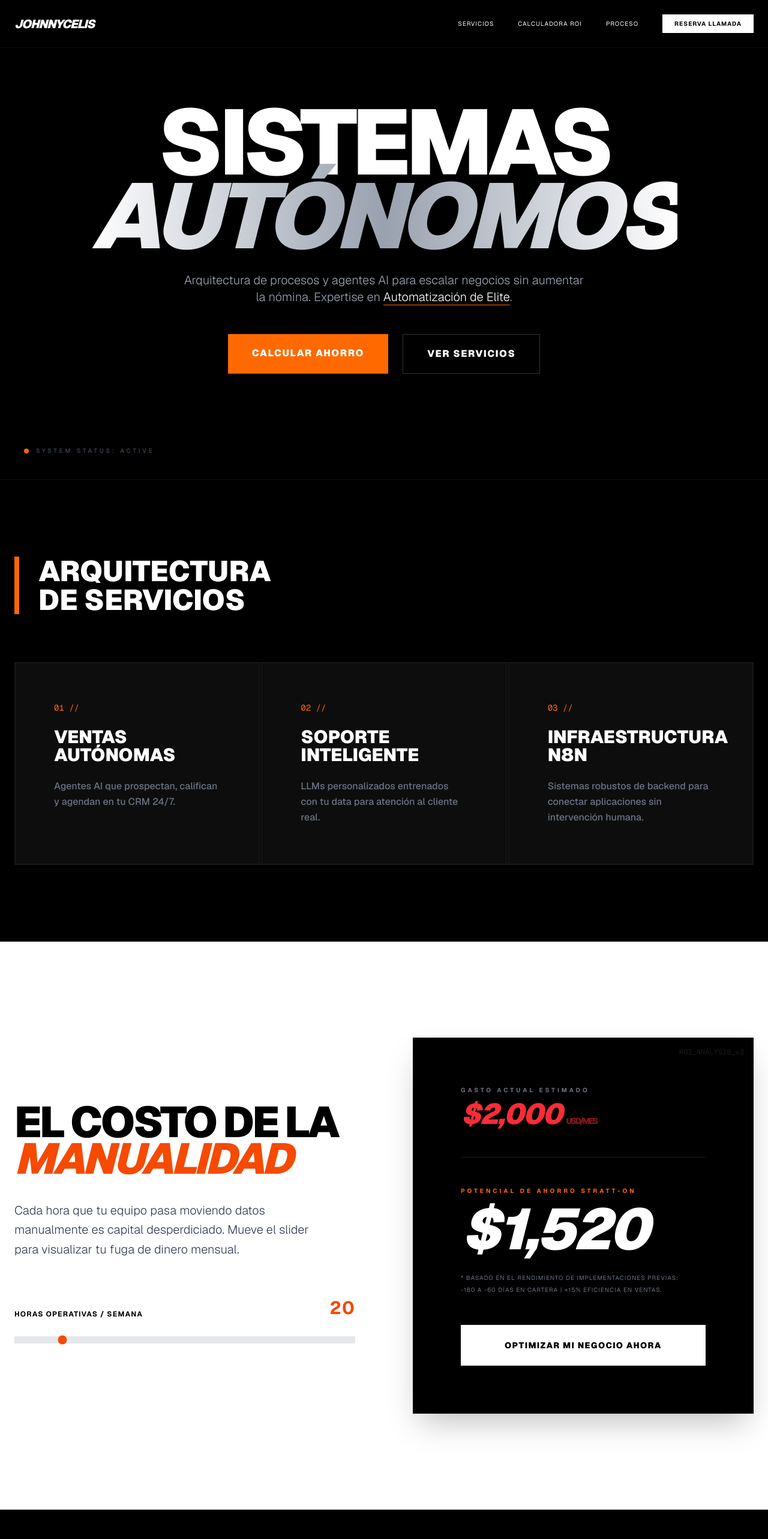
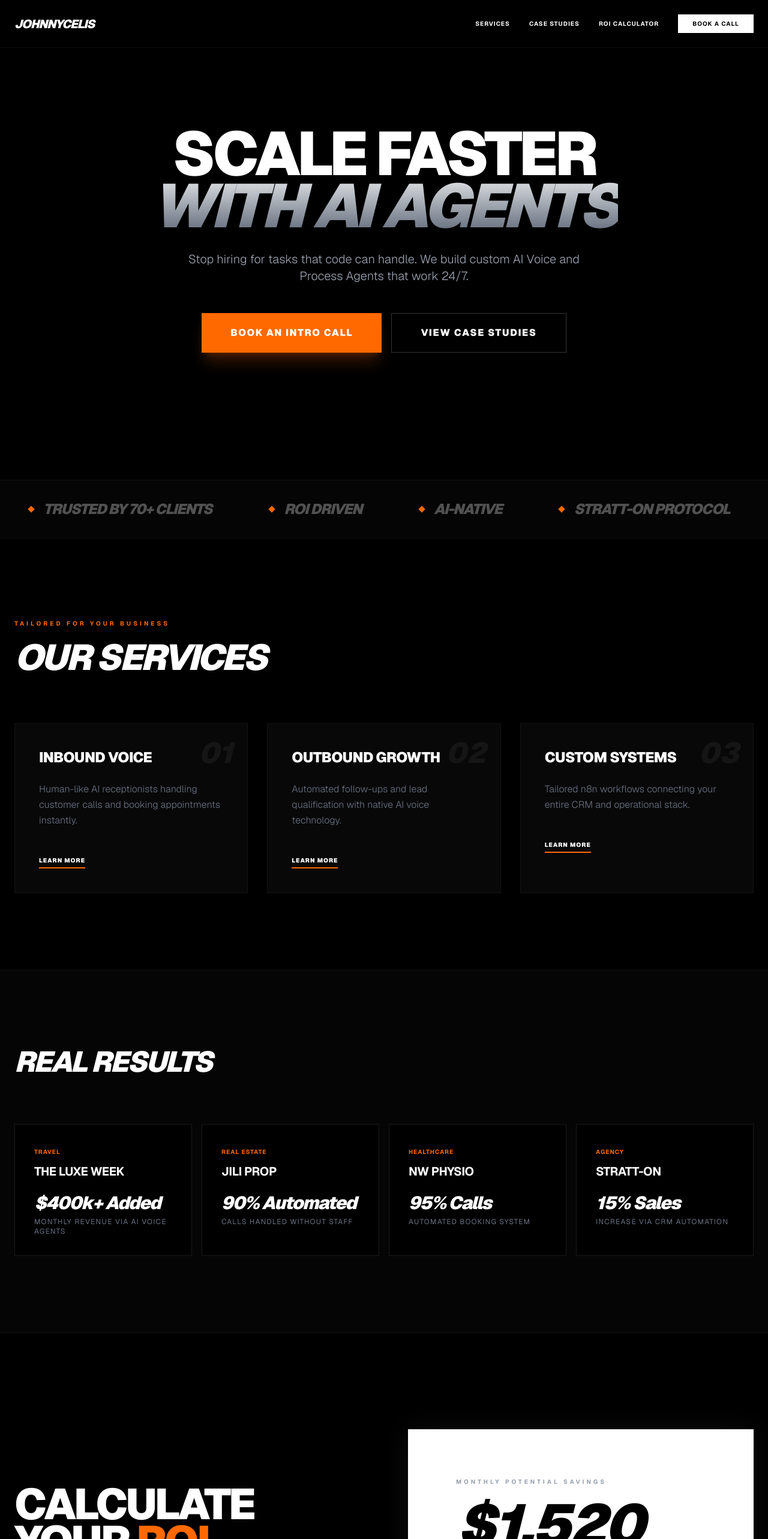
Before and after one commit to jcelisstratton-blip/johnnycelis-web, a Next.js app: page / in a window 1280 px wide. Shown: the top 2566 px of the page at 60% size. Built offline with nearby package versions, Linux system fonts and the light colour scheme.

Commit message:
final: full emulation of inflate agency with industrial noir style

```diff
--- a/src/app/page.tsx
+++ b/src/app/page.tsx
@@ -3,155 +3,142 @@
 import React, { useState } from 'react';
 
 export default function Home() {
-  // Lógica de la Calculadora de ROI
   const [hours, setHours] = useState(20);
-  const costPerHour = 25; // Promedio de costo operativo por hora
+  const costPerHour = 25;
   const monthlyCost = hours * costPerHour * 4;
-  const aiCost = (monthlyCost * 0.24); // La IA optimiza el 76% del costo aprox.
+  const aiCost = (monthlyCost * 0.24);
   const savings = monthlyCost - aiCost;
 
   return (
     <main className="min-h-screen bg-black text-white selection:bg-orange-500 font-sans overflow-x-hidden">
 
-      {/* --- NAV (Sticky & Minimal) --- */}
-      <nav className="fixed top-0 w-full z-50 p-6 flex justify-between items-center bg-black/80 backdrop-blur-md border-b border-white/5 uppercase tracking-widest text-[10px]">
+      {/* --- NAV (Glassmorphism) --- */}
+      <nav className="fixed top-0 w-full z-[100] p-6 flex justify-between items-center bg-black/80 backdrop-blur-md border-b border-white/5 uppercase tracking-widest text-[10px]">
         <span className="font-black text-xl italic tracking-tighter">JOHNNYCELIS</span>
-        <div className="hidden md:flex space-x-10 items-center">
-          <a href="#servicios" className="hover:text-orange-500 transition-colors">Servicios</a>
-          <a href="#roi" className="hover:text-orange-500 transition-colors">Calculadora ROI</a>
-          <a href="#proceso" className="hover:text-orange-500 transition-colors">Proceso</a>
-          <a
-            href="https://calendly.com/tu-link"
-            target="_blank"
-            className="bg-white text-black px-5 py-2 hover:bg-orange-500 hover:text-white transition-all font-bold"
-          >
-            Reserva Llamada
-          </a>
+        <div className="hidden md:flex space-x-8 items-center font-bold">
+          <a href="#services" className="hover:text-orange-500 transition-colors">Services</a>
+          <a href="#cases" className="hover:text-orange-500 transition-colors">Case Studies</a>
+          <a href="#calculator" className="hover:text-orange-500 transition-colors">ROI Calculator</a>
+          <a href="https://calendly.com/tu-link" className="bg-white text-black px-6 py-2 hover:bg-orange-500 hover:text-white transition-all">Book a Call</a>
         </div>
       </nav>
 
-      {/* --- HERO SECTION (High Impact) --- */}
-      <section className="relative h-screen flex flex-col items-center justify-center px-6 border-b border-white/5">
-        <div className="absolute top-40 right-10 text-orange-500/10 font-mono text-[18vw] font-black -z-10 select-none pointer-events-none">
-          AI
-        </div>
-        <h1 className="text-[12vw] leading-[0.8] font-black uppercase text-center tracking-tighter mb-8">
-          Sistemas<br />
-          <span className="text-transparent bg-clip-text bg-gradient-to-r from-white via-gray-400 to-white italic">Autónomos</span>
+      {/* --- HERO --- */}
+      <section className="relative h-screen flex flex-col items-center justify-center px-6 text-center">
+        <div className="absolute inset-0 bg-[radial-gradient(circle_at_center,_var(--tw-gradient-stops))] from-orange-500/10 via-transparent to-transparent opacity-50" />
+        <h1 className="text-[10vw] md:text-[8vw] leading-[0.85] font-black uppercase tracking-tighter mb-8 z-10">
+          Scale Faster<br />
+          <span className="text-transparent bg-clip-text bg-gradient-to-b from-white to-gray-600 italic">With AI Agents</span>
         </h1>
-        <p className="max-w-2xl text-center text-gray-400 text-lg md:text-xl font-light mb-12">
-          Arquitectura de procesos y agentes AI para escalar negocios sin aumentar la nómina.
-          Expertise en <span className="text-white border-b border-orange-500">Automatización de Elite</span>.
+        <p className="max-w-2xl text-gray-400 text-lg md:text-xl font-light mb-12 z-10">
+          Stop hiring for tasks that code can handle. We build custom AI Voice and Process Agents that work 24/7.
         </p>
-        <div className="flex flex-col md:flex-row gap-6">
-          <a href="#roi" className="bg-orange-500 px-10 py-5 font-black uppercase tracking-widest hover:bg-white hover:text-black transition-all text-center">
-            Calcular Ahorro
-          </a>
-          <a href="#servicios" className="border border-white/20 px-10 py-5 font-black uppercase tracking-widest hover:bg-white hover:text-black transition-all text-center">
-            Ver Servicios
-          </a>
-        </div>
-
-        {/* Floating Indicator */}
-        <div className="absolute bottom-10 left-10 flex items-center gap-3 text-[10px] uppercase tracking-[0.4em] text-gray-600">
-          <div className="w-2 h-2 bg-orange-500 rounded-full animate-pulse" />
-          System Status: Active
+        <div className="z-10 flex flex-col md:flex-row gap-4">
+          <button className="bg-orange-500 px-12 py-5 font-black uppercase tracking-widest hover:scale-105 transition-all shadow-xl shadow-orange-500/20">Book an Intro Call</button>
+          <button className="border border-white/20 px-12 py-5 font-black uppercase tracking-widest hover:bg-white hover:text-black transition-all">View Case Studies</button>
         </div>
       </section>
 
-      {/* --- SERVICIOS (Grid Brutalista) --- */}
-      <section id="servicios" className="py-32 px-6 max-w-7xl mx-auto">
-        <h2 className="text-5xl font-black uppercase mb-20 border-l-8 border-orange-500 pl-8">
-          Arquitectura<br />de Servicios
-        </h2>
-        <div className="grid md:grid-cols-3 gap-1 bg-white/5 border border-white/5">
+      {/* --- MARQUEE (Social Proof) --- */}
+      <div className="py-8 border-y border-white/5 bg-white/[0.02] overflow-hidden whitespace-nowrap">
+        <div className="animate-marquee flex items-center">
+          {[1, 2].map((group) => (
+            <div key={group} className="flex items-center">
+              {["TRUSTED BY 70+ CLIENTS", "ROI DRIVEN", "AI-NATIVE", "STRATT-ON PROTOCOL", "n8n EXPERTS", "24/7 AUTOMATION"].map((text, i) => (
+                <div key={i} className="mx-12 flex items-center gap-4">
+                  <div className="w-2 h-2 bg-orange-500 rotate-45" />
+                  <span className="text-2xl font-black uppercase opacity-30 tracking-tighter italic">{text}</span>
+                </div>
+              ))}
+            </div>
+          ))}
+        </div>
+      </div>
+
+      {/* --- SERVICES (Inflate Style) --- */}
+      <section id="services" className="py-32 px-6 max-w-7xl mx-auto">
+        <div className="mb-20">
+          <span className="text-orange-500 font-bold uppercase tracking-[0.4em] text-[10px]">Tailored for your business</span>
+          <h2 className="text-6xl font-black uppercase tracking-tighter mt-4 italic">Our Services</h2>
+        </div>
+        <div className="grid md:grid-cols-3 gap-8">
           {[
-            { t: "Ventas Autónomas", d: "Agentes AI que prospectan, califican y agendan en tu CRM 24/7." },
-            { t: "Soporte Inteligente", d: "LLMs personalizados entrenados con tu data para atención al cliente real." },
-            { t: "Infraestructura n8n", d: "Sistemas robustos de backend para conectar aplicaciones sin intervención humana." }
+            { t: "Inbound Voice", d: "Human-like AI receptionists handling customer calls and booking appointments instantly." },
+            { t: "Outbound Growth", d: "Automated follow-ups and lead qualification with native AI voice technology." },
+            { t: "Custom Systems", d: "Tailored n8n workflows connecting your entire CRM and operational stack." }
           ].map((s, i) => (
-            <div key={i} className="p-16 hover:bg-orange-500 group transition-all cursor-crosshair border border-white/5">
-              <span className="text-orange-500 group-hover:text-black font-mono mb-6 block text-sm">0{i+1} //</span>
-              <h3 className="text-3xl font-black uppercase mb-6 group-hover:text-black leading-none">{s.t}</h3>
-              <p className="text-gray-500 group-hover:text-black font-medium leading-relaxed">{s.d}</p>
+            <div key={i} className="group p-10 bg-white/[0.03] border border-white/5 hover:border-orange-500/50 transition-all relative">
+              <div className="text-5xl font-black opacity-5 absolute top-6 right-6 italic">0{i+1}</div>
+              <h3 className="text-2xl font-black uppercase mb-6 tracking-tight group-hover:text-orange-500 transition-colors">{s.t}</h3>
+              <p className="text-gray-500 font-light leading-relaxed mb-10">{s.d}</p>
+              <a href="#" className="inline-block border-b-2 border-orange-500 pb-1 text-[10px] font-black uppercase tracking-widest">Learn More</a>
             </div>
           ))}
         </div>
       </section>
 
-      {/* --- CALCULADORA ROI (Interacción Dinámica) --- */}
-      <section id="roi" className="bg-white text-black py-40 px-6">
-        <div className="max-w-7xl mx-auto grid lg:grid-cols-2 gap-24 items-center">
-          <div>
-            <h2 className="text-7xl font-black uppercase leading-[0.85] mb-10 tracking-tighter">
-              El costo de la<br /><span className="text-orange-600 italic">Manualidad</span>
-            </h2>
-            <p className="text-xl font-light mb-16 max-w-lg leading-relaxed text-gray-700">
-              Cada hora que tu equipo pasa moviendo datos manualmente es capital desperdiciado.
-              Mueve el slider para visualizar tu fuga de dinero mensual.
-            </p>
-
-            <div className="space-y-6">
-              <div className="flex justify-between items-end uppercase font-bold text-xs tracking-widest">
-                <span>Horas operativas / Semana</span>
-                <span className="text-3xl text-orange-600">{hours}</span>
+      {/* --- CASE STUDIES (ROI Cards) --- */}
+      <section id="cases" className="py-32 bg-white/[0.02] border-y border-white/5">
+        <div className="max-w-7xl mx-auto px-6">
+          <h2 className="text-5xl font-black uppercase mb-20 tracking-tighter italic">Real Results</h2>
+          <div className="grid md:grid-cols-2 lg:grid-cols-4 gap-4">
+            {[
+              { label: "Travel", client: "The Luxe Week", metric: "$400k+ Added", desc: "Monthly revenue via AI Voice Agents" },
+              { label: "Real Estate", client: "Jili Prop", metric: "90% Automated", desc: "Calls handled without staff" },
+              { label: "Healthcare", client: "NW Physio", metric: "95% Calls", desc: "Automated booking system" },
+              { label: "Agency", client: "Stratt-On", metric: "15% Sales", desc: "Increase via CRM automation" }
+            ].map((c, i) => (
+              <div key={i} className="p-8 bg-black border border-white/10 hover:-translate-y-2 transition-all">
+                <span className="text-orange-500 text-[10px] font-bold uppercase tracking-widest">{c.label}</span>
+                <h4 className="text-xl font-bold mt-2 mb-6 uppercase tracking-tight">{c.client}</h4>
+                <div className="text-3xl font-black italic mb-2 tracking-tighter leading-none">{c.metric}</div>
+                <p className="text-xs text-gray-500 uppercase tracking-widest">{c.desc}</p>
               </div>
-              <input
-                type="range"
-                min="5"
-                max="120"
-                value={hours}
-                onChange={(e) => setHours(parseInt(e.target.value))}
-                className="w-full h-3 bg-gray-200 rounded-none appearance-none cursor-pointer accent-orange-600"
-              />
-            </div>
-          </div>
-
-          <div className="bg-black text-white p-12 lg:p-20 shadow-2xl relative overflow-hidden">
-            <div className="absolute top-0 right-0 p-4 opacity-10 font-mono text-xs">ROI_ANALYSIS_v3</div>
-            <div className="space-y-12">
-              <div>
-                <span className="text-[10px] uppercase font-bold tracking-[0.4em] text-gray-500 block mb-2">Gasto Actual Estimado</span>
-                <div className="text-5xl font-black italic text-red-500 tracking-tighter">
-                  ${monthlyCost.toLocaleString()} <span className="text-sm not-italic opacity-50">USD/MES</span>
-                </div>
-              </div>
-
-              <div className="border-t border-white/10 pt-12">
-                <span className="text-[10px] uppercase font-bold tracking-[0.4em] text-orange-500 block mb-2">Potencial de Ahorro Stratt-On</span>
-                <div className="text-8xl font-black italic tracking-tighter leading-none">
-                  ${savings.toLocaleString()}
-                </div>
-                <p className="text-[10px] text-gray-500 mt-6 uppercase tracking-widest leading-loose">
-                  * Basado en el rendimiento de implementaciones previas: <br />
-                  -180 a -60 días en cartera | +15% eficiencia en ventas.
-                </p>
-              </div>
-
-              <button className="w-full bg-white text-black py-6 font-black uppercase tracking-widest hover:bg-orange-500 hover:text-white transition-all text-sm">
-                Optimizar mi Negocio Ahora
-              </button>
-            </div>
+            ))}
           </div>
         </div>
       </section>
 
-      {/* --- FOOTER (Industrial Noir) --- */}
-      <footer className="p-20 border-t border-white/5 flex flex-col items-center">
-        <div className="mb-16 opacity-10 text-[12vw] font-black tracking-tighter select-none uppercase pointer-events-none">
-          STRATT-ON
+      {/* --- CALCULATOR --- */}
+      <section id="calculator" className="py-40 px-6 max-w-7xl mx-auto">
+        <div className="grid lg:grid-cols-2 gap-20 items-center">
+          <div>
+            <h2 className="text-7xl font-black uppercase leading-[0.85] tracking-tighter mb-10">
+              Calculate<br />Your <span className="text-orange-500">ROI</span>
+            </h2>
+            <div className="space-y-8 max-w-md">
+              <div className="flex justify-between font-bold text-xs uppercase tracking-widest">
+                <span>Weekly Staff Hours: {hours}h</span>
+              </div>
+              <input
+                type="range" min="5" max="100" value={hours}
+                onChange={(e) => setHours(parseInt(e.target.value))}
+                className="w-full h-1 bg-gray-800 rounded-none appearance-none cursor-pointer accent-orange-500"
+              />
+            </div>
+          </div>
+          <div className="bg-white text-black p-12 md:p-20 relative shadow-[0_0_50px_rgba(255,255,255,0.05)]">
+            <span className="text-[10px] font-bold uppercase tracking-[0.4em] text-gray-400 block mb-4">Monthly Potential Savings</span>
+            <div className="text-8xl font-black italic tracking-tighter leading-none mb-10 border-b-8 border-black pb-4 uppercase">
+              ${savings.toLocaleString()}
+            </div>
+            <button className="w-full bg-orange-500 text-white py-6 font-black uppercase tracking-widest hover:bg-black transition-all">
+              Book Intro Call to Save
+            </button>
+          </div>
         </div>
-        <div className="w-full max-w-7xl flex flex-col md:flex-row justify-between items-center gap-8 text-[10px] uppercase tracking-[0.5em] text-gray-600">
-          <div className="flex items-center gap-4">
-            <span className="text-white font-black italic">JC</span>
-            <span>Antioquia, Col // Global Service</span>
+      </section>
+
+      {/* --- FOOTER --- */}
+      <footer className="py-20 border-t border-white/5 text-center px-6">
+        <div className="text-[12vw] font-black opacity-[0.03] leading-none mb-10 select-none tracking-[0.1em] uppercase">Stratt-on</div>
+        <div className="flex flex-col md:flex-row justify-between items-center text-[10px] uppercase tracking-[0.5em] text-gray-600 gap-8">
+          <span>Antioquia // Colombia</span>
+          <div className="space-x-10 text-white font-bold">
+            <a href="#" className="hover:text-orange-500">Instagram</a>
+            <a href="#" className="hover:text-orange-500">LinkedIn</a>
           </div>
-          <div className="space-x-8">
-            <a href="mailto:hola@johnnycelis.online" className="hover:text-white transition-colors">Email</a>
-            <a href="#" className="hover:text-white transition-colors">LinkedIn</a>
-            <a href="#" className="hover:text-white transition-colors">X / Twitter</a>
-          </div>
-          <span className="font-bold">©2026 Johnny Celis - Stratt-On Agency</span>
+          <span>©2026 Johnny Celis</span>
         </div>
       </footer>
     </main>
```
